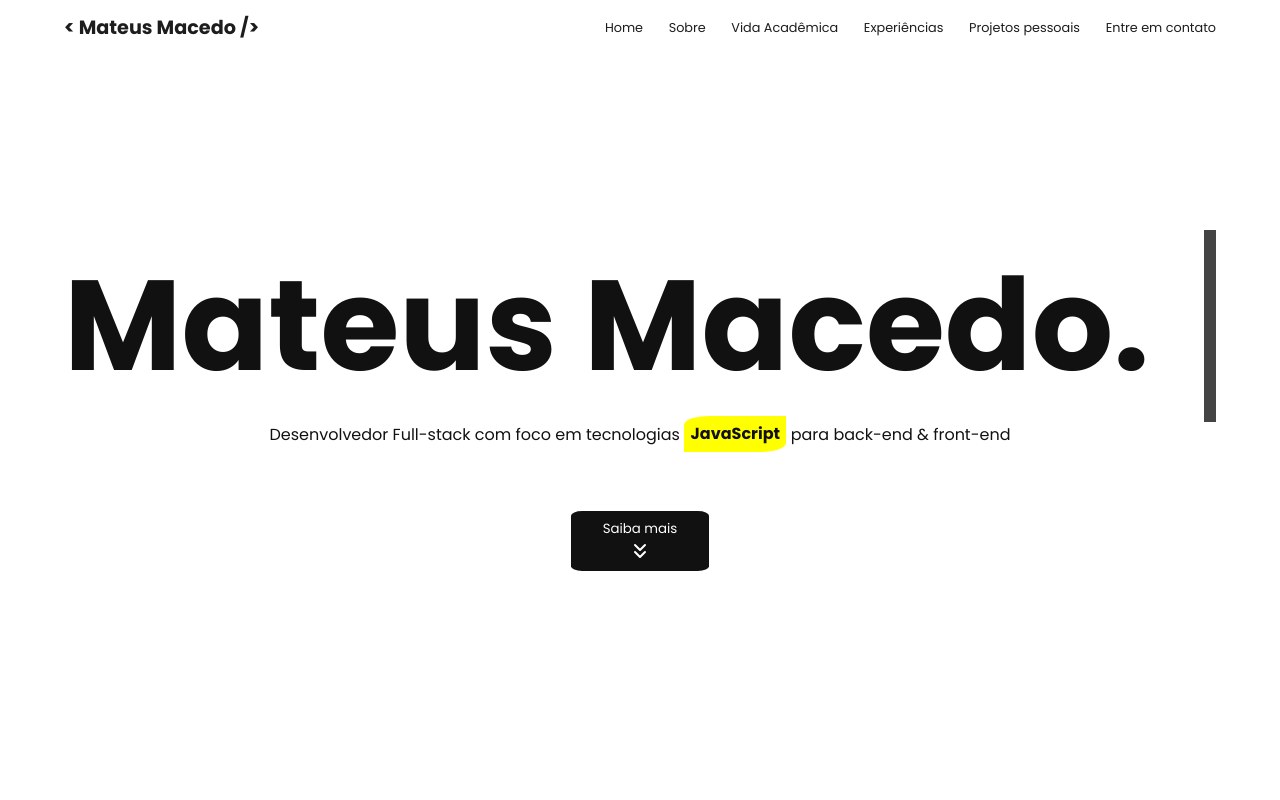
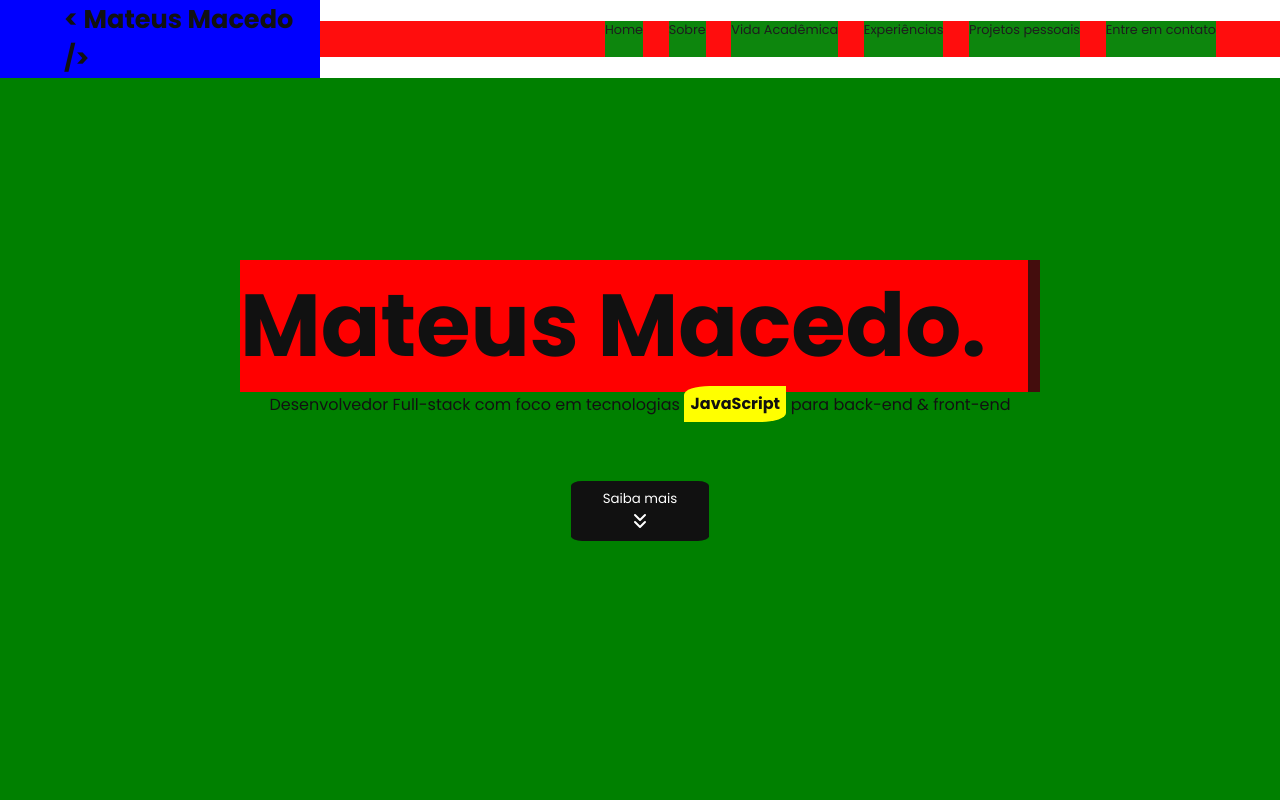
Before and after one commit to mateusesm/portfolio, a React (Vite) app: page / in a window 1280 px wide. Shown: the top 800 px of the page. Built offline with nearby package versions, Linux system fonts and the light colour scheme; no server answers.

Commit message:
components has been created

```diff
--- a/src/App.tsx
+++ b/src/App.tsx
@@ -1,6 +1,8 @@
 import { useEffect, useState } from "react"
 
-import { NavBar } from "./components/NavBar"
+import { ContainerApp } from "./components/ContainerApp/styled"
+import { HeaderApp } from "./components/HeaderApp"
+import { MainApp } from "./components/MainApp/styled"
 import { SectionHome } from "./components/Sections/SectionHome"
 import { SectionAbout } from "./components/Sections/SectionAbout"
 import { FooterApp } from "./components/FooterApp"
@@ -24,16 +26,14 @@ function App() {
   }, [])
 
   return (
-    <div className="container">
-      <header className="header">
-        <NavBar />
-      </header>
-      <main className="main">
+    <ContainerApp className="container">
+      <HeaderApp />
+      <MainApp className="main">
         <SectionHome />
         <SectionAbout avatar_url={dataUser.avatar_url} />
-      </main>
+      </MainApp>
       <FooterApp />
-    </div>
+    </ContainerApp>
   )
 }
 
--- /dev/null
+++ b/src/components/ContainerApp/styled.ts
@@ -0,0 +1,8 @@
+import styled from 'styled-components'
+
+export const ContainerApp = styled.div`
+  display: flex;
+  flex-direction: column;
+  width: 100vw;
+  max-width: 1980px;
+`
--- /dev/null
+++ b/src/components/HeaderApp/index.tsx
@@ -0,0 +1,13 @@
+import { Link } from "react-router-dom"
+
+import { Header } from "./styled"
+import { NavBar } from '../NavBar'
+
+export const HeaderApp = () => {
+  return (
+    <Header className="header">
+      <Link to='/'><h1>&lt; Mateus Macedo /&gt;</h1></Link>
+      <NavBar />
+    </Header>
+  )
+}
--- /dev/null
+++ b/src/components/HeaderApp/styled.ts
@@ -0,0 +1,21 @@
+import styled from 'styled-components'
+import { textColor } from '../../assets/colors'
+
+export const Header = styled.header`
+  display: flex;
+  align-items: center;
+  justify-content: space-between;
+  position: fixed;
+  width: 100%;
+  color: ${textColor};
+  background-color: #fff;
+  font-size: 0.8rem;
+
+  a {
+    padding: 0rem 0rem 0rem 4rem;
+    background: blue;
+    width: 25%;
+    color: #111;
+    text-decoration: none;
+  }
+`
--- /dev/null
+++ b/src/components/MainApp/styled.ts
@@ -0,0 +1,7 @@
+import styled from 'styled-components'
+
+export const MainApp = styled.div`
+  display: flex;
+  flex-direction: column;
+  align-items: center;
+`
--- a/src/components/NavBar/index.tsx
+++ b/src/components/NavBar/index.tsx
@@ -1,5 +1,4 @@
 import { useRef } from "react"
-import { Link } from "react-router-dom"
 
 import { ToggleButton } from "../ToggleButton"
 import { Nav } from "./styled"
@@ -20,7 +19,6 @@ export const NavBar = () => {
 
   return (
       <Nav className='menu'>
-        <Link to='/'><h1>&lt; Mateus Macedo /&gt;</h1></Link>
         <ul ref={menuRef} className='menu-list'>
           <li>Home</li>
           <li>Sobre</li>
--- a/src/components/NavBar/styled.ts
+++ b/src/components/NavBar/styled.ts
@@ -2,56 +2,14 @@ import styled from 'styled-components'
 import { backgroundColor, textColor } from '../../assets/colors'
 
 export const Nav = styled.nav`
-  position: fixed;
+  background-color: red;
   display: flex;
   align-items: center;
-  justify-content: space-between;
-  z-index: 1000;
-  padding: 0rem 4rem 0rem 4rem;
-  color: ${textColor};
+  justify-content: flex-end;
+  padding: 0rem 4rem 0rem 0rem;
   transition: all 0.3s;
-  max-width: 124rem;
-  width: 100%;
-  height: 3.4rem;
-  background-color: ${backgroundColor};
+  width: 75%;
   filter: opacity(95%);
-  font-size: 0.8rem;
-
-  @media(max-width: 980px) {
-    ul.menu-list {
-      opacity: 0;
-      position: absolute;
-      display: flex;
-      flex-direction: column;
-      justify-content: center;
-      margin: 60rem 0rem 0rem -2rem;
-      padding-top: 20rem;
-      padding-bottom: 38rem;
-      width: 100vw;
-      height: 100vh;
-      background-color: ${backgroundColor};
-      overflow-y: auto;
-      filter: opacity(95%);
-      transition: all 0.5s;
-
-      li:first-child {
-        margin-top: 10rem;
-      }
-
-      li {
-        margin: 0rem 0rem 5rem 0rem;
-      }
-    }
-
-    ul.active {
-      opacity: 1;
-    }
-  }
-
-  a {
-    color: ${textColor};
-    text-decoration: none;
-  }
 
   ul {
     display: flex;
@@ -60,7 +18,8 @@ export const Nav = styled.nav`
     list-style: none;
 
     li {
-      margin: 1.2rem 0rem 0rem 1.6rem;
+      background-color: green;
+      margin: 0rem 0rem 0rem 1.6rem;
       cursor: pointer;
       height: 2.2rem;
       transition: all 0.2s;
@@ -71,6 +30,37 @@ export const Nav = styled.nav`
         border-bottom: 0.2rem solid ${textColor};
       }
     }
+  }
 
+  @media(max-width: 980px) {
+    padding: 0.5rem 1.6rem 0rem 1.6rem;
+
+    ul.menu-list {
+      display: flex;
+      flex-direction: column;
+      justify-content: center;
+      position: absolute;
+      z-index: 1000;
+      opacity: 0;
+      top: 0;
+      margin-top: 5%;
+      margin-left: -2.8%;
+      width: 100%;
+      height: 100vh;
+      background-color: ${backgroundColor};
+      overflow-y: auto;
+      filter: opacity(95%);
+      transition: all 0.5s;
+
+      li {
+        text-align: center;
+        margin: 0rem 0rem 5rem 0rem;
+      }
+    }
+
+    ul.active {
+      display: flex;
+      opacity: 1;
+    }
   }
 `
--- a/src/components/Sections/SectionHome/index.tsx
+++ b/src/components/Sections/SectionHome/index.tsx
@@ -7,7 +7,6 @@ import Blink from "../../styledAnimations/Blink/styled"
 export const SectionHome = () => {
   return (
     <Section className="section-home">
-      <div className="title">
         <h1>
           <Typewriter duration="3s" timingfunction="steps(14)">
             <Blink duration="900ms" timingfunction="steps(14)" iterationcount="infinite">
@@ -22,7 +21,6 @@ export const SectionHome = () => {
           Saiba mais
           <ChevronsDown />
         </button>
-      </div>
     </Section>
   )
 }
--- a/src/components/Sections/SectionHome/styled.ts
+++ b/src/components/Sections/SectionHome/styled.ts
@@ -4,18 +4,15 @@ import { backgroundColor, textColor } from '../../../assets/colors'
 export const Section = styled.section`
   display: flex;
   flex-direction: column;
-  width: 100%;
-
-  div.title {
-    display: flex;
   align-items: center;
   justify-content: center;
-    flex-direction: column;
   width: 100%;
   height: 50rem;
   color: ${textColor};
+  background-color: green;
 
   h1 {
+    background-color: red;
     font-size: 8rem;
     max-width: 72rem;
     width: 100%;
@@ -52,5 +49,44 @@ export const Section = styled.section`
       filter: contrast(90%);
     }
   }
+
+  @media(max-width: 1290px) {
+    h1 {
+      background-color: red;
+      font-size: 5.5rem;
+      width: 50rem;
+    }
+  }
+
+  @media(max-width: 850px) {
+    h1 {
+      background-color: red;
+      font-size: 4rem;
+      width: 36rem;
+    }
+  }
+
+  @media(max-width: 650px) {
+    h1 {
+      background-color: red;
+      font-size: 3rem;
+      width: 28rem;
+    }
+  }
+
+  @media(max-width: 490px) {
+    h1 {
+      background-color: red;
+      font-size: 2.4rem;
+      width: 22rem;
+    }
+  }
+
+  @media(max-width: 400px) {
+    h1 {
+      background-color: red;
+      font-size: 2rem;
+      width: 18rem;
+    }
   }
 `
--- a/src/main.css
+++ b/src/main.css
@@ -10,21 +10,3 @@ body {
   font-family: 'Poppins', sans-serif;
   background-color: #fff;
 }
-
-body div.container {
-  display: flex;
-  flex-direction: column;
-  width: 100vw;
-  max-width: 1980px;
-}
-
-body header.header {
-  display: flex;
-  width: 100%;
-}
-
-body main.main {
-  display: flex;
-  flex-direction: column;
-  align-items: center;
-}
```
Lines whose indentation alone changed are shown as unchanged.
